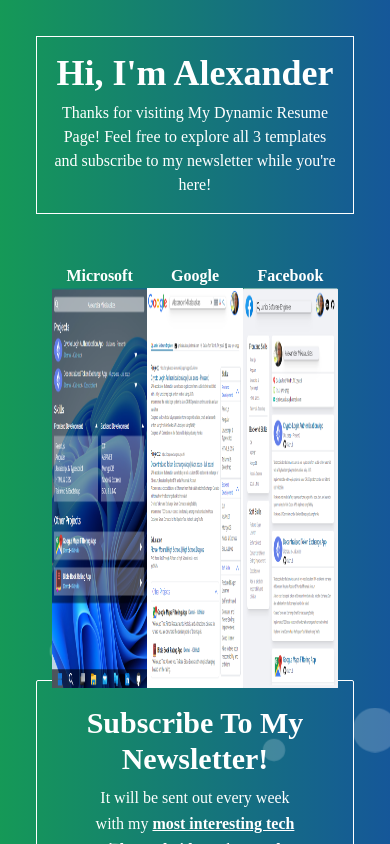
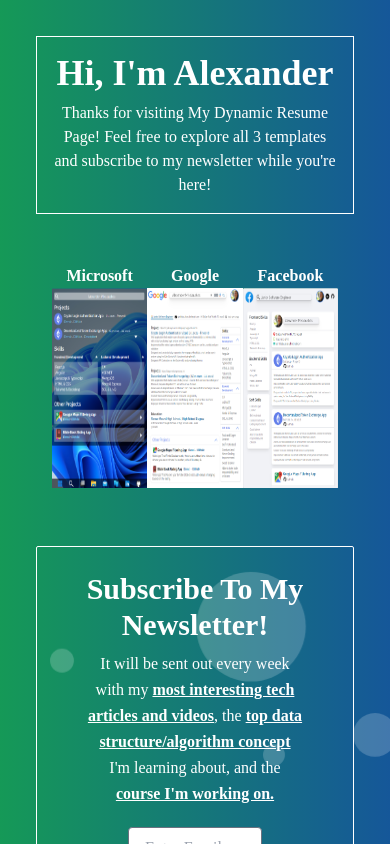
Before and after one commit to AJMikalauskas/dynamic-resume-page, a React (Create React App) app: page / in a window 390 px wide. Shown: the top 844 px of the page. Built offline with nearby package versions, Linux system fonts and the light colour scheme; what tw-elements would draw is missing.

Commit message:
Added some breakpoints for the main screen

```diff
--- a/src/App.tsx
+++ b/src/App.tsx
@@ -111,17 +111,17 @@
         my mentor which is my Dad, a 30 year senior software engineer, and the hundreds of stack overflow articles I searched while building this. */}
         </div>
       </div>
-      <div className="mt-[50px] mx-[5%] justify-evenly flex h-[400px] font-semibold z-20 relative">
+      <div className="mt-[50px] mx-[5%] justify-evenly flex xs:h-[250px] sm:h-[300px] md:h-[400px] font-semibold z-20 relative">
         {/* lg is laptop size screen */}
-        <Link to="/microsoft" className="hover:scale-125 text-center w-[275px] sm:w-[150px] sm:h-[80%]  lg:w-[225px]" style={{transition: "transform .5s"}}>
+        <Link to="/microsoft" className="hover:scale-125 text-center xs:w-[100px] xs:h-[80%] sm:w-[135px]  md:w-[150px] lg:w-[225px]" style={{transition: "transform .5s"}}>
           <div>Microsoft</div>
-          <img src={microsoftTemplateSmall} alt="microsoft-template-small" className=" w-[100%] items-center h-full" />
+          <img src={microsoftTemplateSmall} alt="microsoft-template-small" className="w-[100%] items-center h-full" />
         </Link>
-        <Link to="/google" className="hover:scale-125 text-center w-[275px] sm:w-[150px] sm:h-[80%] lg:w-[225px]" style={{transition: "transform .5s"}}>
+        <Link to="/google" className="hover:scale-125 text-center xs:w-[100px] xs:h-[80%] sm:w-[135px] md:w-[150px]  lg:w-[225px]" style={{transition: "transform .5s"}}>
           <div>Google</div>
           <img src={googleTemplateSmall} alt="google-template-small" className="w-[100%] items-center h-full" style={{transition: "transform .5s"}}/>
         </Link>
-        <Link to="/facebook" className="hover:scale-125 text-center w-[275px] sm:w-[150px] sm:h-[80%] lg:w-[225px]" style={{transition: "transform .5s"}}>
+        <Link to="/facebook" className="hover:scale-125 text-center xs:w-[100px] xs:h-[80%] sm:w-[135px]  md:w-[150px] lg:w-[225px]" style={{transition: "transform .5s"}}>
           <div>Facebook</div>
           <img src={facebookTemplateSmall} alt="facebook-template-small" className=" w-[100%] h-full items-center" style={{transition: "transform .5s"}}/>
         </Link>
--- a/src/components/NewsLetterSubscribe.tsx
+++ b/src/components/NewsLetterSubscribe.tsx
@@ -35,7 +35,7 @@
     }
 
     return (
-        <div className='max-h-[500px] flex flex-col items-center w-full p-6 border-white border-solid border rounded-sm mt-[5%] text-white z-10 relative fillScreen'>
+        <div className='max-h-[500px] flex flex-col items-center w-full p-6 border-white border-solid border rounded-sm mt-[5%] text-white z-10 relative fillScreen sm:mt-[12%] xs:mt-[10%] lg:mt-[7%]'>
             <div className='text-3xl font-bold text-center '>
                 Subscribe To My Newsletter!
             </div>
--- a/tailwind.config.js
+++ b/tailwind.config.js
@@ -2,7 +2,24 @@
 module.exports = {
   content: ["./src/**/*.{js,jsx,ts,tsx}", './node_modules/tw-elements/dist/js/**/*.js'],
   theme: {
-    extend: {},
+    screens: {
+      'xs': { 'min': '0px', 'max': '639px'},
+      // => @media (min-width: 0px and max-width: 639px) { ... }
+      'sm': {'min': '640px', 'max': '767px'},
+      // => @media (min-width: 640px and max-width: 767px) { ... }
+
+      'md': {'min': '768px', 'max': '1023px'},
+      // => @media (min-width: 768px and max-width: 1023px) { ... }
+
+      'lg': {'min': '1024px', 'max': '3000px'},
+      // => @media (min-width: 1024px and max-width: 1279px) { ... }
+
+      //'xl': {'min': '1280px', 'max': '1535px'},
+      // => @media (min-width: 1280px and max-width: 1535px) { ... }
+
+      //'2xl': {'min': '1536px'},
+      // => @media (min-width: 1536px) { ... }
+    }
   },
   plugins: [
     require('tw-elements/dist/plugin')
```
